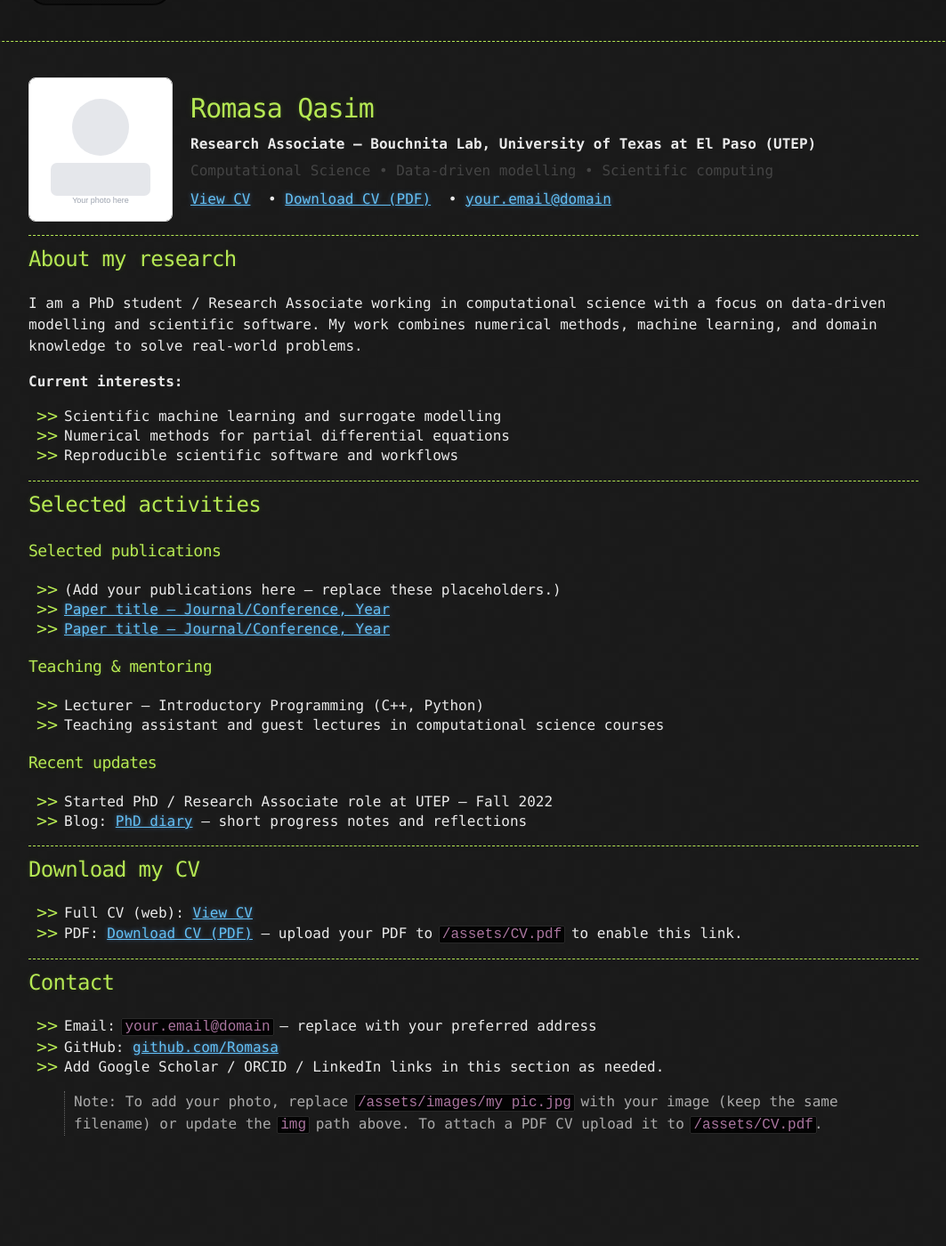
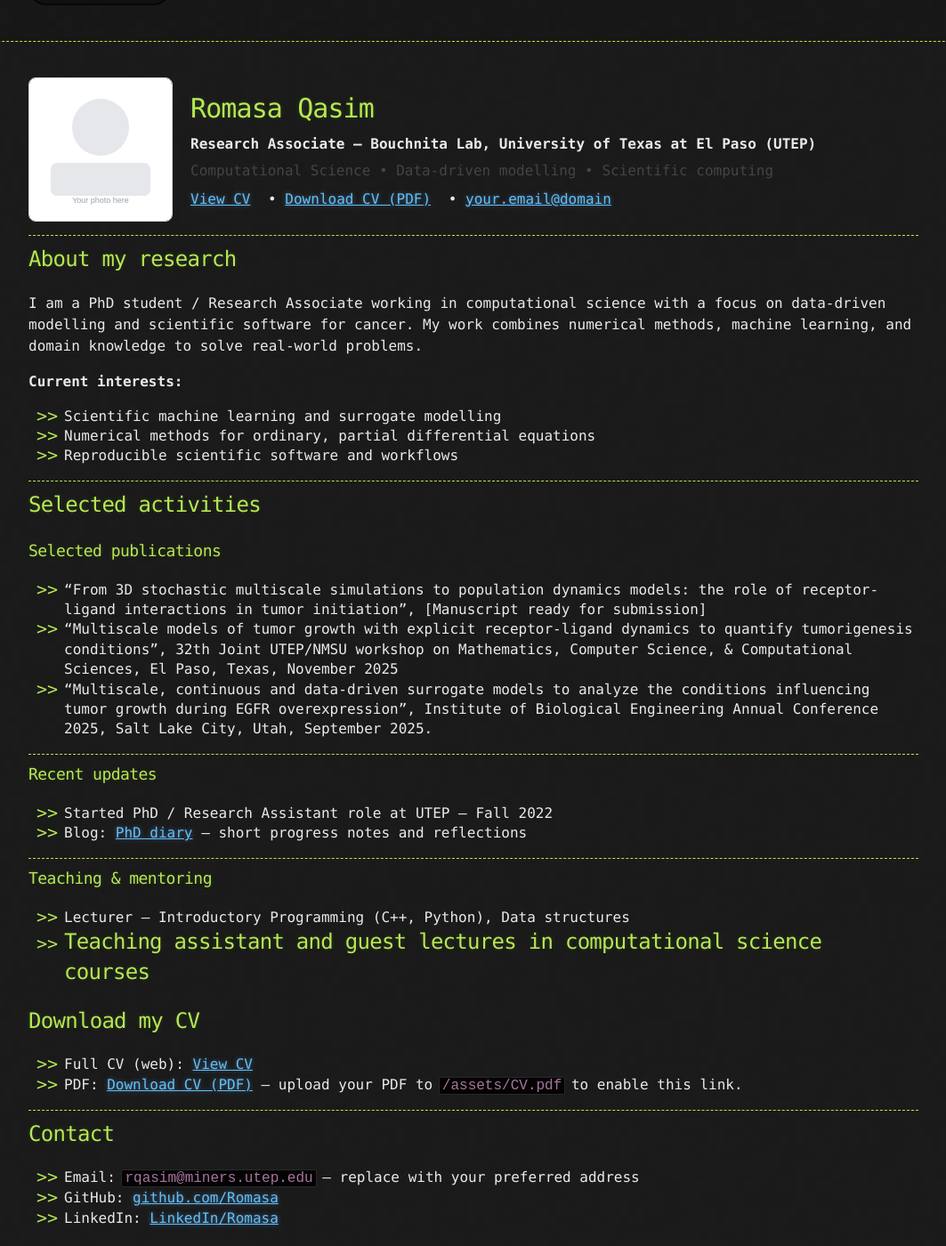
Before and after one commit to Romasa/romasa.github.io, a Jekyll site: the page built from index.md, in a window 1280 px wide and 1400 px high, scrolled down 119 px. Shown: the whole window at 89% size, without its empty margins (108-1171 px from the left). Built offline with Jekyll 4.4.1, drawn with Linux system fonts in a browser that asks for light colours; our own code applies the rules of GitHub Pages for plain Markdown files; the repository's description, which GitHub fills in, is left out; before the commit the page ends 1415 px from its top, so only the background shows below that.

Commit message:
Urls updated

```diff
--- a/index.md
+++ b/index.md
@@ -19,12 +19,12 @@
 
 ## About my research
 
-I am a PhD student / Research Associate working in computational science with a focus on data-driven modelling and scientific software. My work combines numerical methods, machine learning, and domain knowledge to solve real-world problems.
+I am a PhD student / Research Associate working in computational science with a focus on data-driven modelling and scientific software for cancer. My work combines numerical methods, machine learning, and domain knowledge to solve real-world problems.
 
 **Current interests:**
 
 - Scientific machine learning and surrogate modelling
-- Numerical methods for partial differential equations
+- Numerical methods for ordinary, partial differential equations
 - Reproducible scientific software and workflows
 
 ---
@@ -32,18 +32,24 @@
 ## Selected activities
 
 ### Selected publications
-- (Add your publications here — replace these placeholders.)
-- [Paper title — Journal/Conference, Year](#)
-- [Paper title — Journal/Conference, Year](#)
+- "From 3D stochastic multiscale simulations to population dynamics models: the role of receptor-ligand interactions in tumor initiation", [Manuscript ready for submission]
+- "Multiscale models of tumor growth with explicit
+receptor-ligand dynamics to quantify tumorigenesis conditions”, 32th Joint UTEP/NMSU workshop on Mathematics, Computer Science, & Computational Sciences, El Paso, Texas, November 2025
+- "Multiscale, continuous and data-driven surrogate models to
+analyze the conditions influencing tumor growth during EGFR overexpression", Institute of
+Biological Engineering Annual Conference 2025, Salt Lake City, Utah, September 2025.
+
+
+---
+### Recent updates
+- Started PhD / Research Assistant role at UTEP — Fall 2022
+- Blog: [PhD diary](/phd_diary.md) — short progress notes and reflections
+
+---
 
 ### Teaching & mentoring
-- Lecturer — Introductory Programming (C++, Python)
+- Lecturer — Introductory Programming (C++, Python), Data structures
 - Teaching assistant and guest lectures in computational science courses
-
-### Recent updates
-- Started PhD / Research Associate role at UTEP — Fall 2022
-- Blog: [PhD diary](/phd_diary.md) — short progress notes and reflections
-
 ---
 
 ## Download my CV
@@ -55,8 +61,6 @@
 
 ## Contact
 
-- Email: `your.email@domain` — replace with your preferred address
+- Email: `rqasim@miners.utep.edu` — replace with your preferred address
 - GitHub: [github.com/Romasa](https://github.com/Romasa)
-- Add Google Scholar / ORCID / LinkedIn links in this section as needed.
-
-> Note: To add your photo, replace `/assets/images/my pic.jpg` with your image (keep the same filename) or update the `img` path above. To attach a PDF CV upload it to `/assets/CV.pdf`.
+- LinkedIn: [LinkedIn/Romasa](https://www.linkedin.com/in/romasa-qasim-a5916a1a/)
```
Also changed, not shown: 1 other file.
